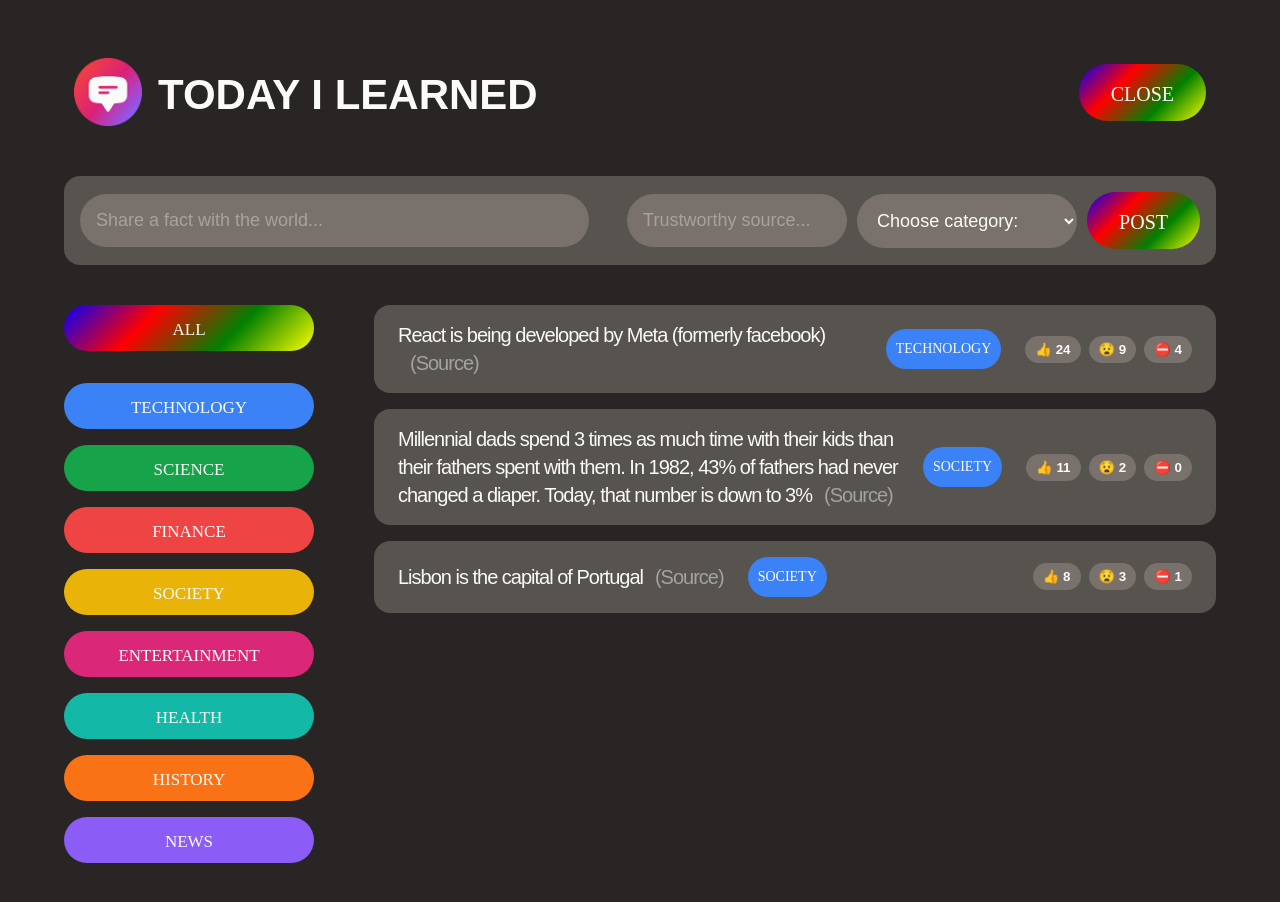
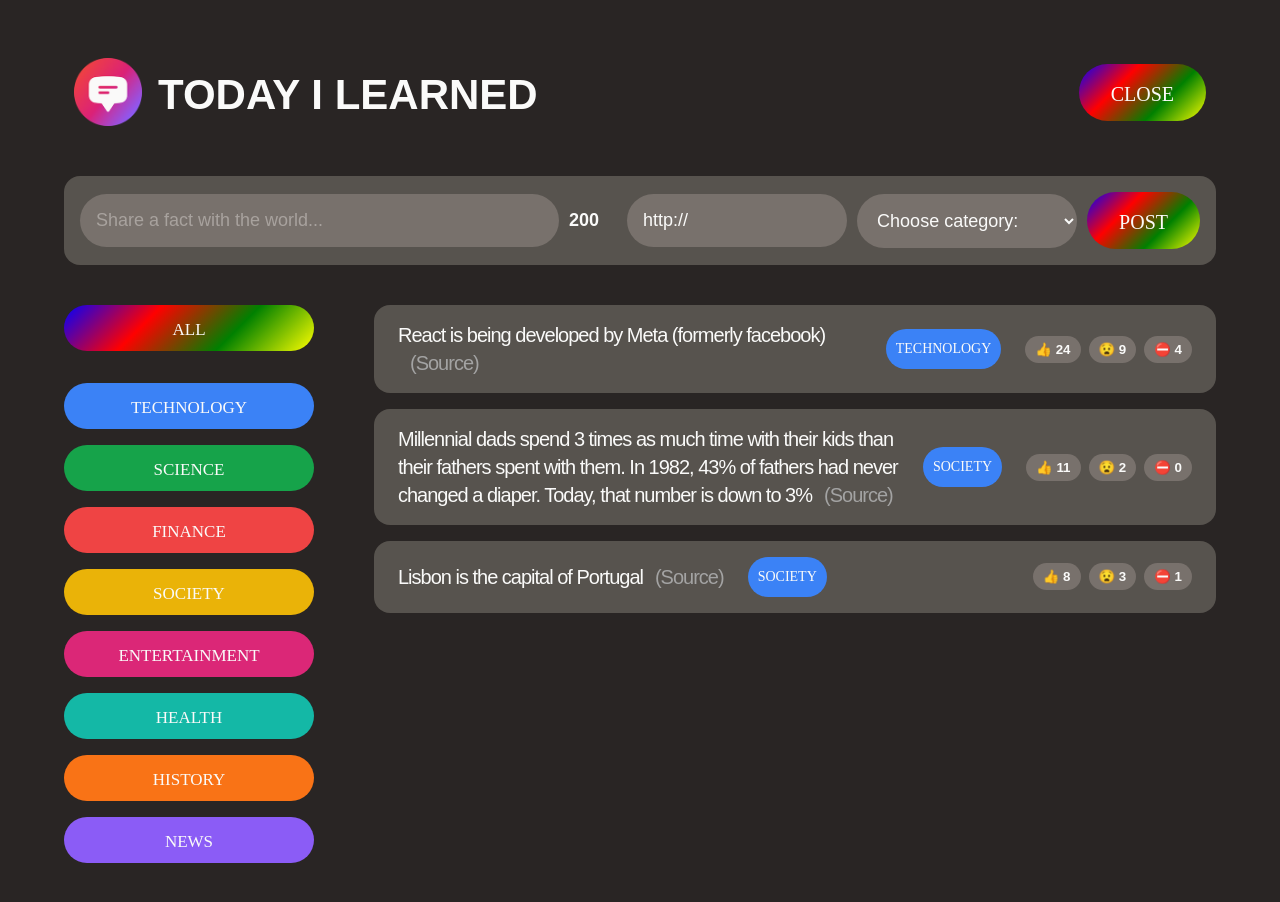
Before and after one commit to MGarcia1120/today-i-learned-react, a React (Create React App) app: page / in a window 1280 px wide. Both pictures are taken after a click on the button "SHARE A FACT". Shown: the top 902 px of the page. Built offline with nearby package versions, Linux system fonts and the light colour scheme; a web font is replaced by a local one.

Commit message:
updated new fact form to use state, starting supabase

```diff
--- a/package.json
+++ b/package.json
@@ -3,6 +3,7 @@
   "version": "0.1.0",
   "private": true,
   "dependencies": {
+    "@supabase/supabase-js": "^2.33.1",
     "@testing-library/jest-dom": "^5.16.5",
     "@testing-library/react": "^13.4.0",
     "@testing-library/user-event": "^13.5.0",
--- a/src/App.js
+++ b/src/App.js
@@ -3,19 +3,23 @@ import NewFactForm from "./new-fact-form.js";
 import FactsList from "./facts-list.js";
 import Categories from "./categories";
 import { useState } from "react";
+import { initiaFacts } from "./initial-facts";
 
 function App() {
   const [showForm, setShowForm] = useState(false);
+  const [facts, setFacts] = useState(initiaFacts);
 
   return (
     <>
       <Header setShowForm={setShowForm} showForm={showForm} />
 
-      {showForm ? <NewFactForm /> : null}
+      {showForm ? (
+        <NewFactForm setFacts={setFacts} setShowForm={setShowForm} />
+      ) : null}
 
       <main className="main">
         <Categories />
-        <FactsList />
+        <FactsList facts={facts} />
       </main>
     </>
   );
--- a/src/facts-list.js
+++ b/src/facts-list.js
@@ -1,38 +1,6 @@
-function FactsList() {
-  let facts = [
-    {
-      id: 1,
-      text: "React is being developed by Meta (formerly facebook)",
-      source: "https://opensource.fb.com/",
-      category: "technology",
-      votesInteresting: 24,
-      votesMindblowing: 9,
-      votesFalse: 4,
-      createdIn: 2021,
-    },
-    {
-      id: 2,
-      text: "Millennial dads spend 3 times as much time with their kids than their fathers spent with them. In 1982, 43% of fathers had never changed a diaper. Today, that number is down to 3%",
-      source:
-        "https://www.mother.ly/parenting/millennial-dads-spend-more-time-with-their-kids",
-      category: "society",
-      votesInteresting: 11,
-      votesMindblowing: 2,
-      votesFalse: 0,
-      createdIn: 2019,
-    },
-    {
-      id: 3,
-      text: "Lisbon is the capital of Portugal",
-      source: "https://en.wikipedia.org/wiki/Lisbon",
-      category: "society",
-      votesInteresting: 8,
-      votesMindblowing: 3,
-      votesFalse: 1,
-      createdIn: 2015,
-    },
-  ];
+import { useState } from "react";
 
+function FactsList({ facts }) {
   return (
     <ul id="list">
       {facts.map((fact) => (
--- /dev/null
+++ b/src/initial-facts.js
@@ -0,0 +1,33 @@
+export const initiaFacts = [
+  {
+    id: 1,
+    text: "React is being developed by Meta (formerly facebook)",
+    source: "https://opensource.fb.com/",
+    category: "technology",
+    votesInteresting: 24,
+    votesMindblowing: 9,
+    votesFalse: 4,
+    createdIn: 2021,
+  },
+  {
+    id: 2,
+    text: "Millennial dads spend 3 times as much time with their kids than their fathers spent with them. In 1982, 43% of fathers had never changed a diaper. Today, that number is down to 3%",
+    source:
+      "https://www.mother.ly/parenting/millennial-dads-spend-more-time-with-their-kids",
+    category: "society",
+    votesInteresting: 11,
+    votesMindblowing: 2,
+    votesFalse: 0,
+    createdIn: 2019,
+  },
+  {
+    id: 3,
+    text: "Lisbon is the capital of Portugal",
+    source: "https://en.wikipedia.org/wiki/Lisbon",
+    category: "society",
+    votesInteresting: 8,
+    votesMindblowing: 3,
+    votesFalse: 1,
+    createdIn: 2015,
+  },
+];
--- a/src/new-fact-form.js
+++ b/src/new-fact-form.js
@@ -1,21 +1,98 @@
-function NewFactForm() {
+import { useState } from "react";
+
+const CATEGORIES = [
+  { name: "technology", color: "#3b82f6" },
+  { name: "science", color: "#16a34a" },
+  { name: "finance", color: "#ef4444" },
+  { name: "society", color: "#eab308" },
+  { name: "entertainment", color: "#db2777" },
+  { name: "health", color: "#14b8a6" },
+  { name: "history", color: "#f97316" },
+  { name: "news", color: "#8b5cf6" },
+];
+
+function isValidHttpUrl(string) {
+  let url;
+
+  try {
+    url = new URL(string);
+  } catch (_) {
+    return false;
+  }
+
+  return url.protocol === "http:" || url.protocol === "https:";
+}
+
+function NewFactForm({ setFacts, setShowForm }) {
+  const [text, setText] = useState("");
+  const [source, setSource] = useState("http://");
+  const [category, setCategory] = useState("");
+
+  function isFormValid() {
+    if (text && isValidHttpUrl(source) && category) {
+      return true;
+    }
+  }
+
+  function clearForm() {
+    setText("");
+    setSource("http://");
+    setCategory("");
+  }
+
+  function handleSubmit(event) {
+    event.preventDefault();
+    if (isFormValid()) {
+      console.log("here");
+      const newFact = {
+        id: Math.floor(Math.random() * 100),
+        text,
+        source,
+        category,
+        votesInteresting: 0,
+        votesMindblowing: 0,
+        votesFalse: 0,
+        createdIn: new Date().getFullYear(),
+      };
+      setFacts((facts) => [newFact, ...facts]);
+
+      clearForm();
+
+      setShowForm(false);
+    }
+  }
+
   return (
     <section className="form-section">
-      <form className="fact-form">
+      <form className="fact-form" onSubmit={handleSubmit}>
         <input
           className="text-box"
           id="fact"
           type="text"
           name="fact"
           placeholder="Share a fact with the world..."
+          maxLength="200"
+          value={text}
+          onChange={(event) => setText(event.target.value)}
         />
-        <span className="text-count"></span>
-        <input type="text" name="source" placeholder="Trustworthy source..." />
-        <select>
+        <span className="text-count">{200 - text.length}</span>
+        <input
+          type="text"
+          name="source"
+          placeholder="Trustworthy source..."
+          value={source}
+          onChange={(event) => setSource(event.target.value)}
+        />
+        <select
+          value={category}
+          onChange={(event) => setCategory(event.target.value)}
+        >
           <option value="">Choose category:</option>
-          <option value="">Technology</option>
-          <option value="">Science</option>
-          <option value="">Finance</option>
+          {CATEGORIES.map((category) => (
+            <option key={category.name} value={category.name}>
+              {category.name.toUpperCase()}
+            </option>
+          ))}
         </select>
         <button className="post btn btn-large" type="submit">
           Post
```
Also changed, not shown: 1 other file (tests, documents, lock files or other folders).
